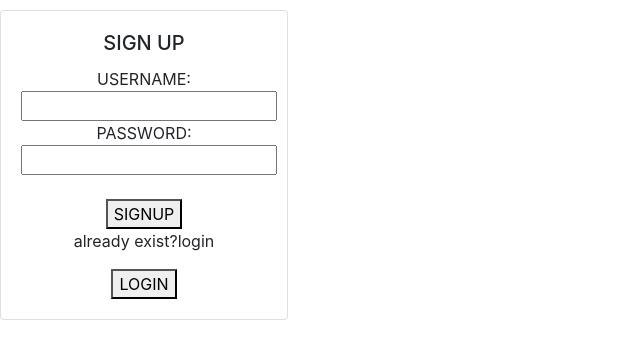
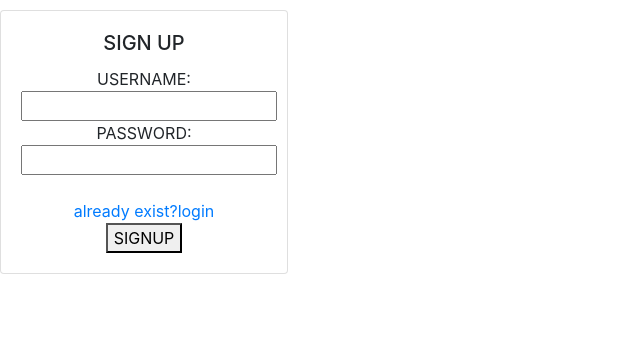
Before and after one commit to rajeshwar4282/inferno2020, a plain HTML site: page frontend/html/middle.html in a window 1280 px wide. Shown: the part 70-426 px from the top of the page, without its empty margins (0-640 px from the left). Drawn offline with nearby package versions, Linux system fonts and the light colour scheme.

Commit message:
Update middle.html

```diff
--- a/frontend/html/middle.html
+++ b/frontend/html/middle.html
@@ -11,16 +11,6 @@ function myFunction() {
     }
     else{
         alert("success");
-    }
-}
-function myFunction2() {
-    var input = document.getElementById("user").value;
-     var input2 = document.getElementById("pass").value;
-    if(input=="rohith"||input2=="rohith"){
-        alert("login success");
-    }
-    else{
-        alert("INVALID DETAILS");
     }
 }
 </script>
@@ -37,10 +27,11 @@ function myFunction2() {
       <h7>PASSWORD:<br></h7>
       <input id="pass" type="text" name="password"><br>
       <br>
+      <a href="middle2.html">already exist?login </a>
+      <br>
       <button onclick="myFunction()" class="button">SIGNUP</button>
       <br>
-      <p>already exist?login </p>
-      <button onclick="myFunction2()" class="button">LOGIN</button>
+
   </div>
 </div>
 </body>
```
